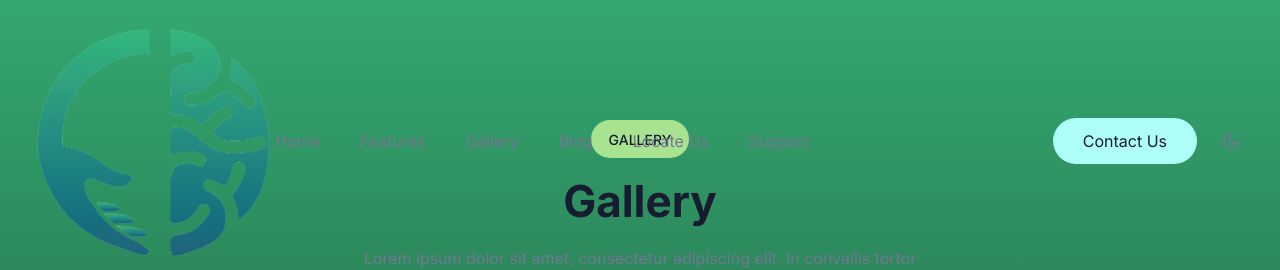
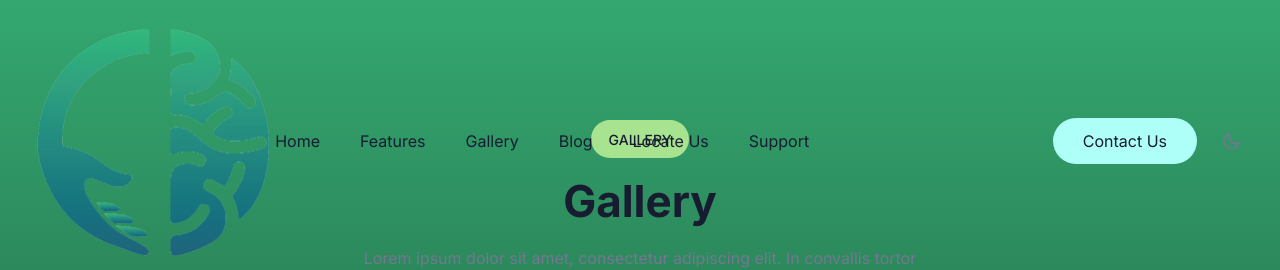
Before and after one commit to dub1-max/CM-website1, a Next.js app: page /carousel in a window 1280 px wide. Shown: the top 270 px of the page. Built offline with nearby package versions, Linux system fonts and the light colour scheme.

Commit message:
navbar color changed

```diff
--- a/components/Header/index.tsx
+++ b/components/Header/index.tsx
@@ -128,7 +128,7 @@ const Header = () => {
                         {menuItem.title}
                         <span>
                           <svg
-                            className="h-3 w-3 cursor-pointer fill-waterloo group-hover:fill-white"
+                            className="h-3 w-3 cursor-pointer fill-black group-hover:fill-white"
                             xmlns="http://www.w3.org/2000/svg"
                             viewBox="0 0 512 512"
                           >
@@ -153,7 +153,7 @@ const Header = () => {
                       className={
                         pathUrl === menuItem.path
                           ? "text-black hover:text-white"
-                          : "hover:text-white"
+                          : "text-black hover:text-white" //navbar content color
                       }
                     >
                       {menuItem.title}
```
